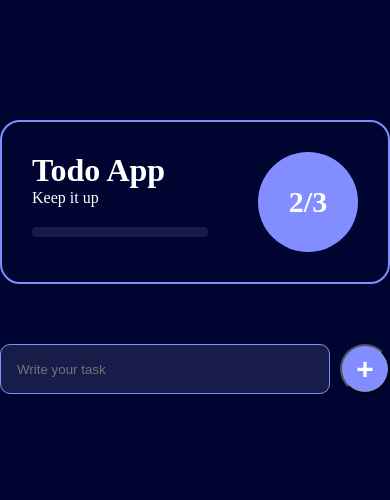
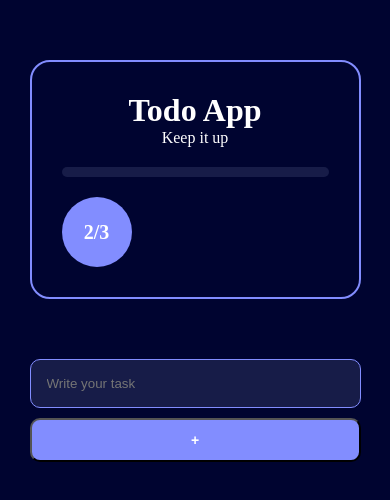
Before and after one commit to KaushalC0des/ToDo-web, a plain HTML site: page index.html in a window 390 px wide. Drawn offline with nearby package versions, Linux system fonts and the light colour scheme.

Commit message:
initial commit

```diff
--- a/style.css
+++ b/style.css
@@ -19,8 +19,9 @@ body {
     flex-direction: column;
     align-items: center;
     justify-content: center;
-    margin: 120px auto 0 auto;
-    max-width: 500px;
+    margin: 60px auto 0 auto;
+    max-width: 90%;
+    padding: 0 10px;
 }
 .stats-container{
     padding: 30px;
@@ -119,3 +120,38 @@ ul.task-list li.done {
     margin-left: 10px;
     transition: transform 0.2s ease;
 }
+
+/* Mobile Screen */
+@media(max-width: 600px){
+    .stats-container{
+        flex-direction: column; /*stack items */
+        gap: 20px;
+        text-align: center;
+    }
+
+    #numbers {
+        width: 70px;
+        height: 70px;
+        font-size: 20px;
+    }
+
+    form {
+        flex-direction: column; /* input above button*/
+    }
+
+    input {
+        width: 100%;
+    }
+
+    button {
+        width: 100%;
+        border-radius: 10px;
+        height: auto;
+        font-size: 14px;
+        padding: 12px;
+    }
+    ul.task-list li {
+        font-size: 14px;
+        padding: 10px;
+    }
+}
```
Also changed, not shown: index.html (+0 -1 lines).
